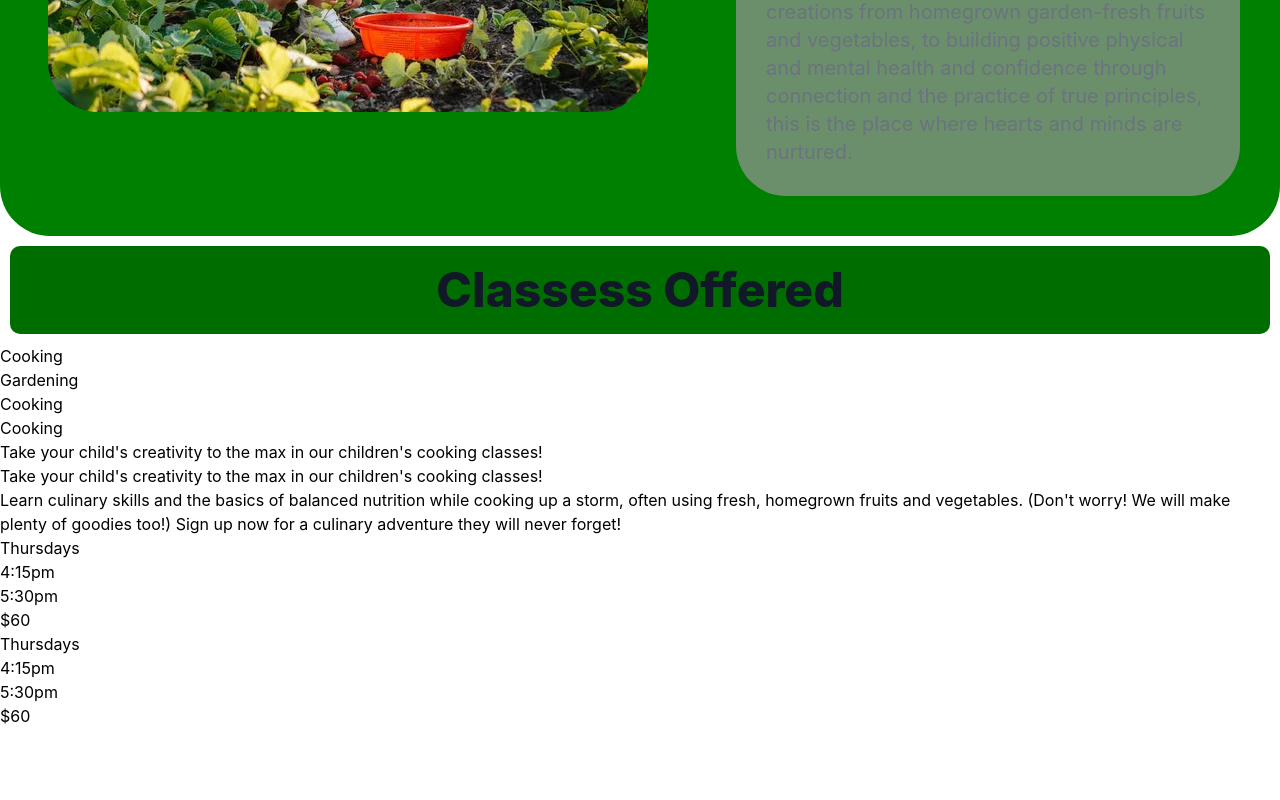
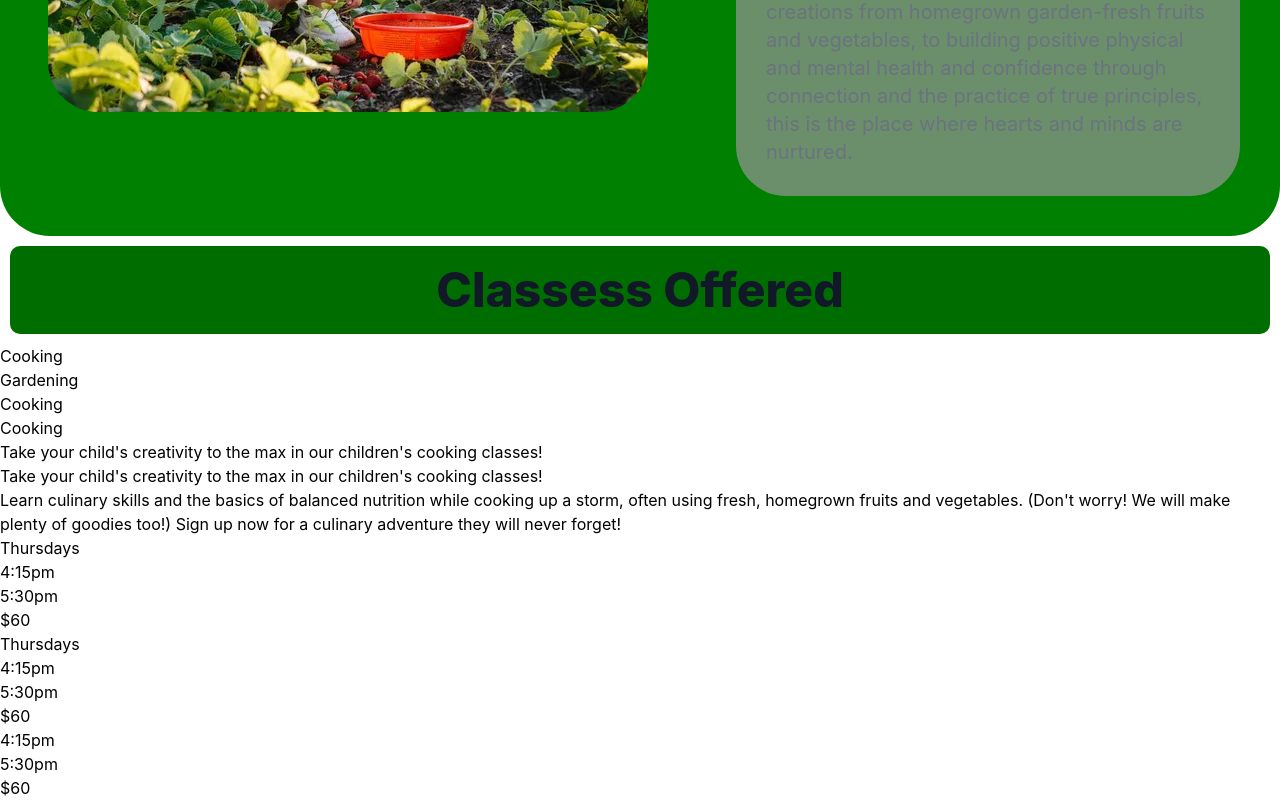
Before and after one commit to Shazammon/melslearninggarden, a React (Create React App) app: page / in a window 1280 px wide. Shown: the part 432-1232 px from the top of the page. Before the commit the page ends 1160 px from the top, so only its background shows below. Built offline with nearby package versions, Linux system fonts and the light colour scheme.

Commit message:
fixing bugs

```diff
--- a/src/components/comps/ClassSmall.jsx
+++ b/src/components/comps/ClassSmall.jsx
@@ -31,6 +31,10 @@ export default function ClassSmall() {
             <div>{classData[0].schedule_teens}</div>
             <div>{classData[0].cost}</div>
             <div>{classData[0].class_photos}</div>
+            <div>{classData[0].schedule_elementary}</div>
+            <div>{classData[0].schedule_teens}</div>
+            <div>{classData[0].cost}</div>
+            <div>{classData[0].class_photos}</div>
 
         </>
     )
```
